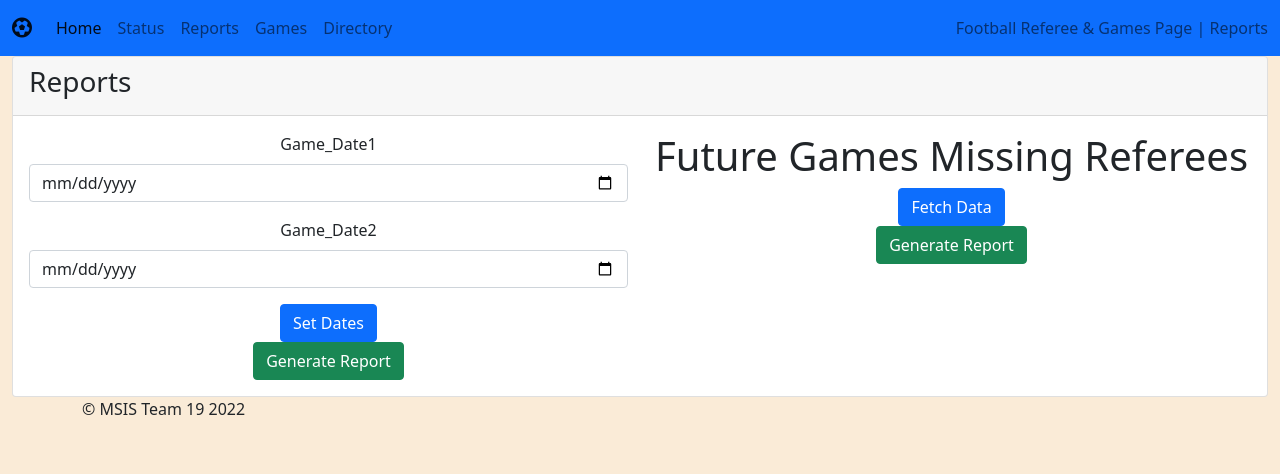
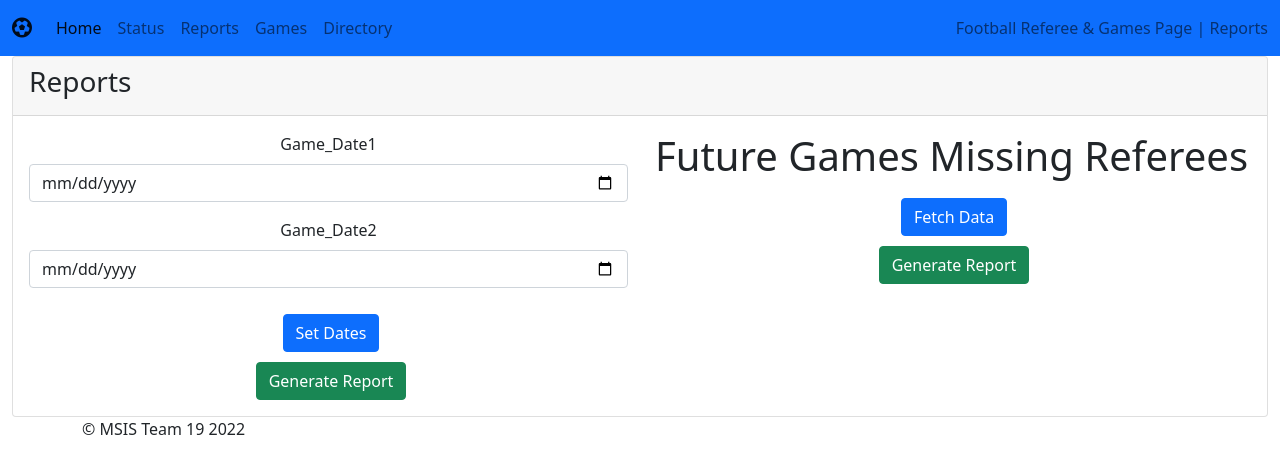
Before and after one commit to phuddar/GraduateMutantNinjaTurtles, a PHP site: page /reports.html in a window 1280 px wide. Shown: the top 474 px of the page. Run offline with PHP 8.4, Linux system fonts and the light colour scheme; a stand-in replaces the project's code that opens the database connection; some libraries are stand-ins or nearby versions.

Commit message:
Add files via upload

```diff
--- a/app/public/css/styles.css
+++ b/app/public/css/styles.css
@@ -1,14 +1,22 @@
 body{
-    background-color: antiquewhite;
+    background-color: white;
 
 }
-
+a{
+    color: white;
+}
 /* centering texthttps://css-tricks.com/quick-css-trick-how-to-center-an-object-exactly-in-the-center/  */
-
+button {
+    margin-top: 10px;
+    margin-left: 5px;
+}
+.nav-item{
+    color:white !important;
+}
 .centered {
     position: fixed;
     top: 50%;
     left: 50%;
     margin-top: -50px;
     margin-left: -100px;
-  }
+}
```
